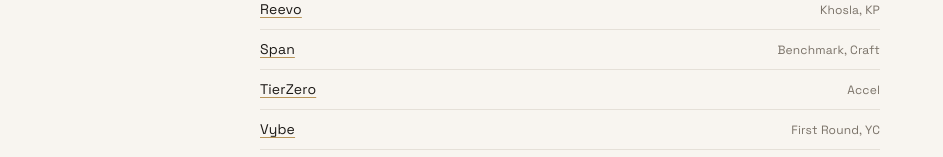
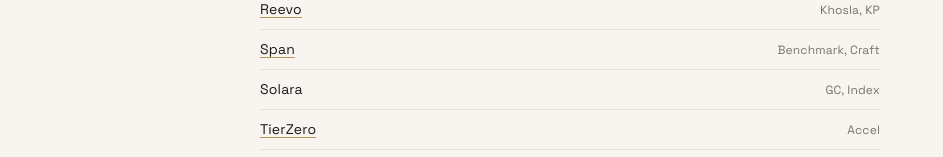
Before and after one commit to tonyd3/tony-dong.com, a Next.js app: page /investing in a window 1280 px wide. Shown: the part 795-952 px from the top of the page, without its empty margins (168-1111 px from the left). Built offline with nearby package versions, Linux system fonts and the light colour scheme.

Commit message:
Add Solara investment

```diff
--- a/app/(site)/investing/page.tsx
+++ b/app/(site)/investing/page.tsx
@@ -1,4 +1,10 @@
-const investments = [
+type Investment = {
+  name: string;
+  backers: string;
+  url?: string;
+};
+
+const investments: Investment[] = [
   { name: 'Ando', url: 'https://www.ando.so/', backers: 'Accel, Index' },
   { name: 'Blacksmith', url: 'https://blacksmith.sh/', backers: 'Google Ventures, YC' },
   { name: 'Braintrust', url: 'https://www.braintrust.dev/', backers: 'A16Z, Elad Gil, Greylock' },
@@ -14,6 +20,7 @@
   { name: 'PermitFlow', url: 'https://www.permitflow.com/', backers: 'Accel, Felicis, Initialized, KP' },
   { name: 'Reevo', url: 'https://reevo.ai/', backers: 'Khosla, KP' },
   { name: 'Span', url: 'https://www.span.app/', backers: 'Benchmark, Craft' },
+  { name: 'Solara', backers: 'GC, Index' },
   { name: 'TierZero', url: 'https://www.tierzero.ai/', backers: 'Accel' },
   { name: 'Vybe', url: 'https://www.vybe.build/', backers: 'First Round, YC' },
 ];
@@ -33,9 +40,13 @@
       <ul className="investments">
         {investments.map(({ name, url, backers }) => (
           <li key={name}>
-            <a href={url} target="_blank" rel="noopener noreferrer">
-              {name}
-            </a>
+            {url ? (
+              <a href={url} target="_blank" rel="noopener noreferrer">
+                {name}
+              </a>
+            ) : (
+              <span>{name}</span>
+            )}
             <span className="backers">{backers}</span>
           </li>
         ))}
```
